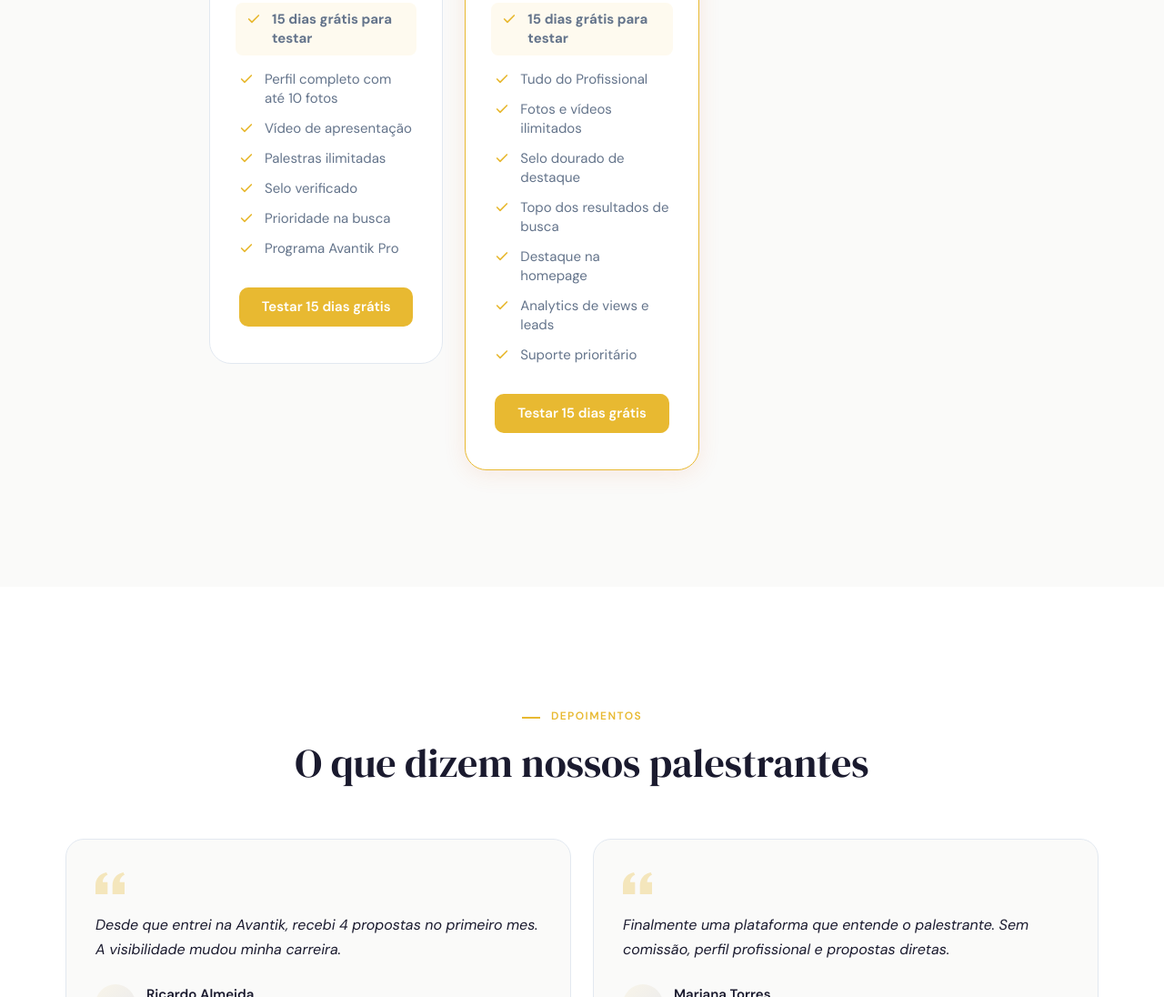
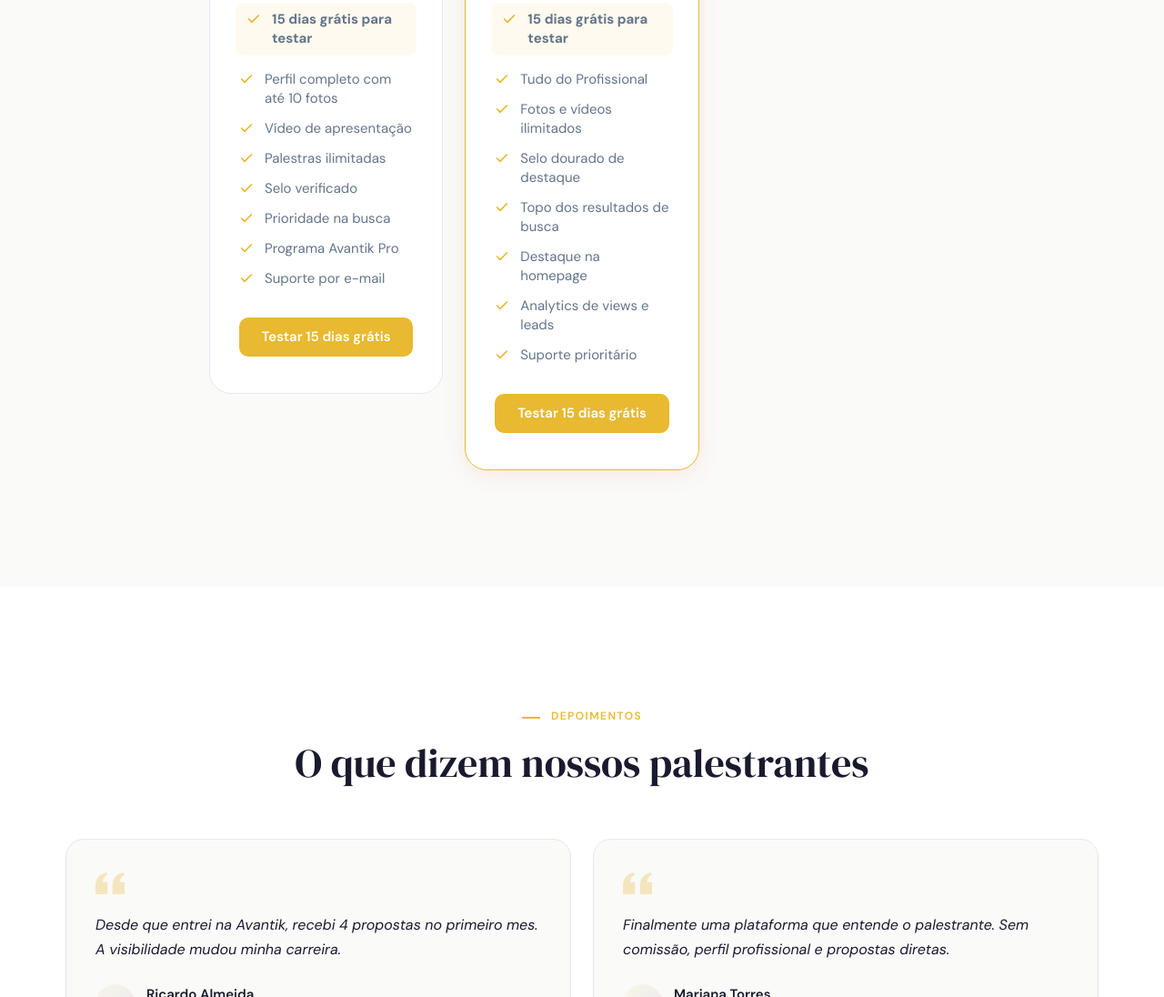
Before and after one commit to victorvianaverbo/avantik-site, a website: page para-palestrantes/index.html in a window 1280 px wide. Shown: the part 2424-3520 px from the top of the page at 91% size. Drawn offline with Linux system fonts and the light colour scheme; a script that the page names is missing.

Commit message:
Equaliza features dos planos em 8x8

```diff
--- a/para-palestrantes/index.html
+++ b/para-palestrantes/index.html
@@ -759,6 +759,10 @@
                 <svg width="16" height="16" viewBox="0 0 24 24" fill="none" stroke="currentColor" stroke-width="2.5" stroke-linecap="round" stroke-linejoin="round"><polyline points="20 6 9 17 4 12"/></svg>
                 <span>Programa Avantik Pro</span>
               </div>
+              <div class="pricing__feature">
+                <svg width="16" height="16" viewBox="0 0 24 24" fill="none" stroke="currentColor" stroke-width="2.5" stroke-linecap="round" stroke-linejoin="round"><polyline points="20 6 9 17 4 12"/></svg>
+                <span>Suporte por e-mail</span>
+              </div>
             </div>
 
             <a href="/cadastro/?plano=profissional" class="btn btn--accent pricing__cta">Testar 15 dias grátis</a>
```
